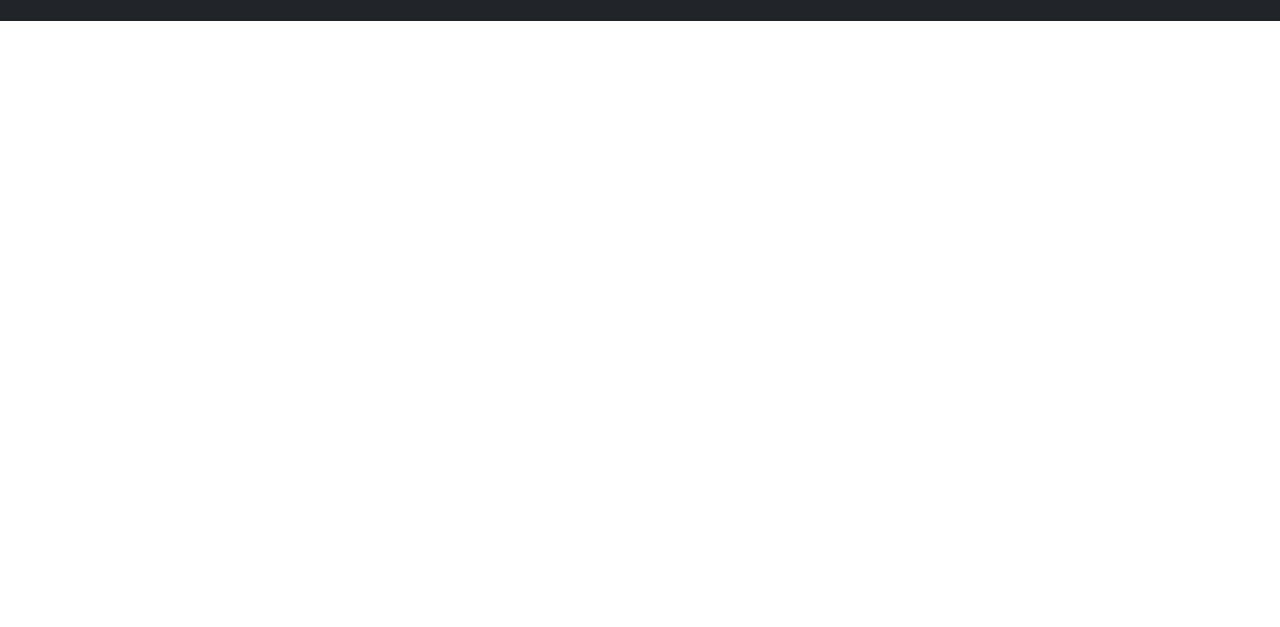
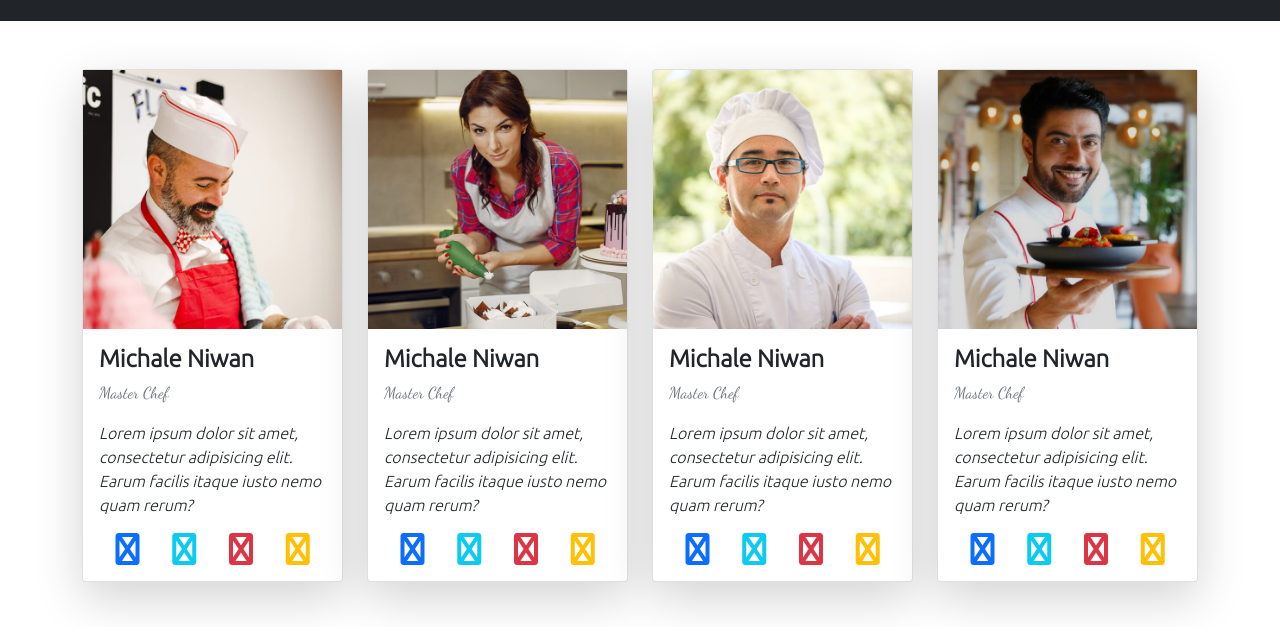
Before and after one commit to unigwesunday7/Bootstrap, a plain HTML site: page index.html in a window 1280 px wide. Shown: the part 2200-2827 px from the top of the page. Before the commit the page ends 2221 px from the top, so only its background shows below. Drawn offline with Linux system fonts and the light colour scheme.

Commit message:
Chefs Section

```diff
--- a/index.html
+++ b/index.html
@@ -24,16 +24,16 @@
         <div class="collapse navbar-collapse" id="restaurant-navbar">
           <ul class="navbar-nav ms-auto">
             <li class="nav-item px-3">
-              <a href="#" class="nav-link">Home</a>
+              <a href="#home" class="nav-link">Home</a>
             </li>
             <li class="nav-item px-3">
-              <a href="#" class="nav-link">Specials</a>
+              <a href="#specials" class="nav-link">Specials</a>
             </li><li class="nav-item px-3">
-              <a href="#" class="nav-link">Chefs</a>
+              <a href="#chefs" class="nav-link">Chefs</a>
             </li><li class="nav-item px-3">
-              <a href="#" class="nav-link">Menus</a>
+              <a href="#menus" class="nav-link">Menus</a>
             </li><li class="nav-item px-3">
-              <a href="#" class="nav-link">Contact</a>
+              <a href="#contact" class="nav-link">Contact</a>
             </li>
           </ul>
         </div>
@@ -157,7 +157,85 @@
 
     </section>
 
-    <!--  -->
+    <!-- Chefs -->
+    <section class="chefs p-5" id="chefs">
+      <div class="container">
+        <div class="grid">
+          <div class="row">
+
+            <div class="col-md-3">
+              <div class="card shadow-lg">
+                <img src="/media/img/chefs-1.jpg" alt="" class="img-fluid">
+                <div class="card-body">
+                  <p class="h4 card-title fw-bold">Michale Niwan</p>
+                  <p class="dance-font text-muted">Master Chef</p>
+                  <p class="fst-italic">Lorem ipsum dolor sit amet, consectetur adipisicing elit. Earum facilis itaque iusto nemo quam rerum?</p>
+                  <div class="d-flex justify-content-around">
+                    <i class="fa fa-facebook text-primary fa-2x"></i>
+                    <i class="fa fa-twitter text-info fa-2x"></i>
+                    <i class="fa fa-youtube text-danger fa-2x"></i>
+                    <i class="fa fa-instagram text-warning fa-2x"></i>
+                  </div>
+                </div>
+              </div>
+            </div>
+
+            <div class="col-md-3">
+              <div class="card shadow-lg">
+                <img src="/media/img/chefs-2.jpg" alt="" class="img-fluid">
+                <div class="card-body">
+                  <p class="h4 card-title fw-bold">Michale Niwan</p>
+                  <p class="dance-font text-muted">Master Chef</p>
+                  <p class="fst-italic">Lorem ipsum dolor sit amet, consectetur adipisicing elit. Earum facilis itaque iusto nemo quam rerum?</p>
+                  <div class="d-flex justify-content-around">
+                    <i class="fa fa-facebook text-primary fa-2x"></i>
+                    <i class="fa fa-twitter text-info fa-2x"></i>
+                    <i class="fa fa-youtube text-danger fa-2x"></i>
+                    <i class="fa fa-instagram text-warning fa-2x"></i>
+                  </div>
+                </div>
+              </div>
+            </div>
+
+            <div class="col-md-3">
+              <div class="card shadow-lg">
+                <img src="/media/img/chefs-3.jpg" alt="" class="img-fluid">
+                <div class="card-body">
+                  <p class="h4 card-title fw-bold">Michale Niwan</p>
+                  <p class="dance-font text-muted">Master Chef</p>
+                  <p class="fst-italic">Lorem ipsum dolor sit amet, consectetur adipisicing elit. Earum facilis itaque iusto nemo quam rerum?</p>
+                  <div class="d-flex justify-content-around">
+                    <i class="fa fa-facebook text-primary fa-2x"></i>
+                    <i class="fa fa-twitter text-info fa-2x"></i>
+                    <i class="fa fa-youtube text-danger fa-2x"></i>
+                    <i class="fa fa-instagram text-warning fa-2x"></i>
+                  </div>
+                </div>
+              </div>
+            </div>
+
+            <div class="col-md-3">
+              <div class="card shadow-lg">
+                <img src="/media/img/chefs-4.jpg" alt="" class="img-fluid">
+                <div class="card-body">
+                  <p class="h4 card-title fw-bold">Michale Niwan</p>
+                  <p class="dance-font text-muted">Master Chef</p>
+                  <p class="fst-italic">Lorem ipsum dolor sit amet, consectetur adipisicing elit. Earum facilis itaque iusto nemo quam rerum?</p>
+                  <div class="d-flex justify-content-around">
+                    <i class="fa fa-facebook text-primary fa-2x"></i>
+                    <i class="fa fa-twitter text-info fa-2x"></i>
+                    <i class="fa fa-youtube text-danger fa-2x"></i>
+                    <i class="fa fa-instagram text-warning fa-2x"></i>
+                  </div>
+                </div>
+              </div>
+            </div>
+
+          </div>
+        </div>
+      </div>
+
+    </section>
 
 
   </body>
```
